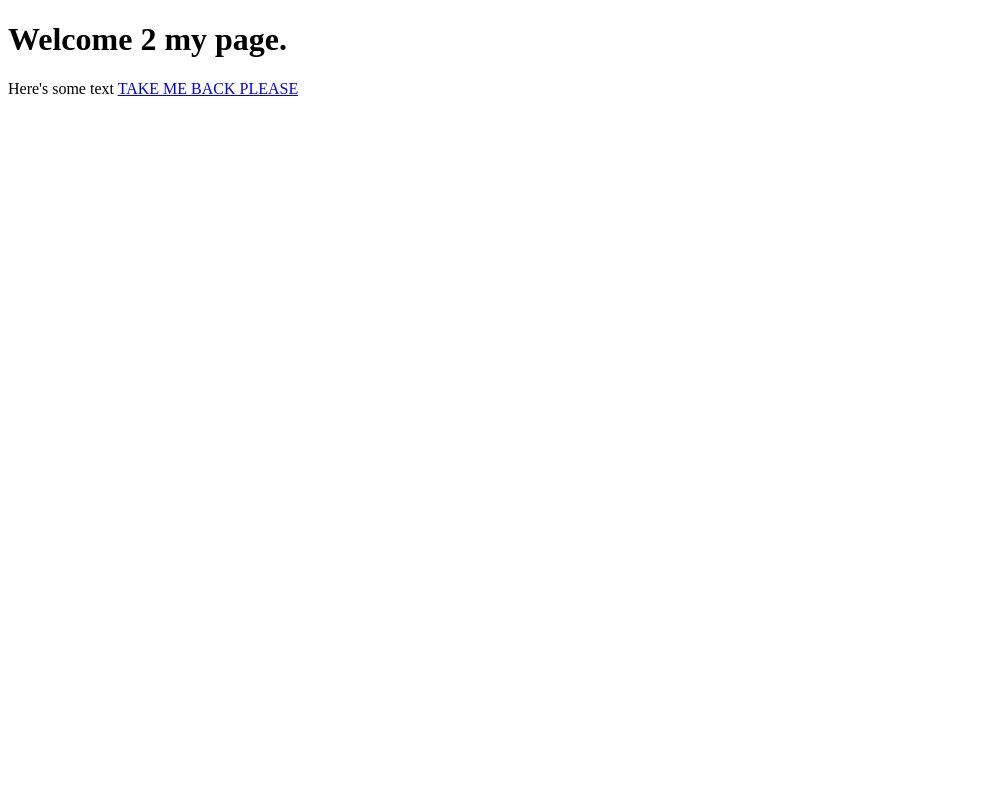
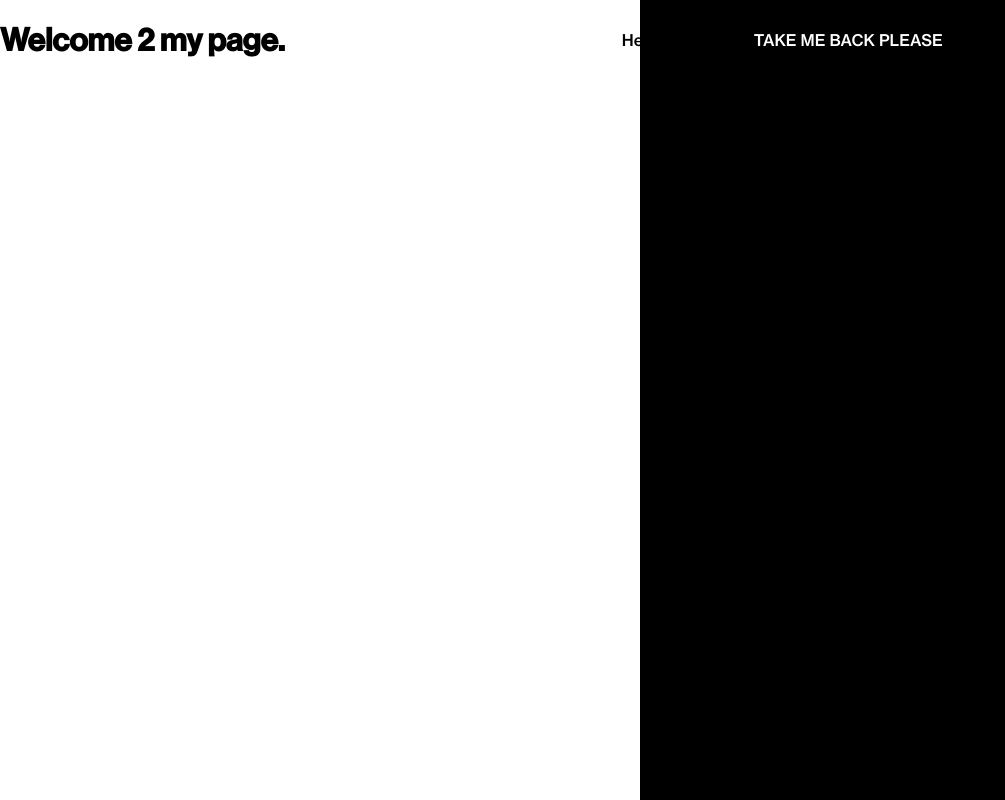
Before and after one commit to mestupid/mestupid.github.io, a plain HTML site: page aaron/index.html in a window 1280 px wide. Shown: the whole page, without its empty margins (0-1005 px from the left). Drawn offline with Linux system fonts and the light colour scheme.

Commit message:
Update index.html
add css link

```diff
--- a/aaron/index.html
+++ b/aaron/index.html
@@ -1,14 +1,17 @@
 <!DOCTYPE html>
 <html>
 <head>
-<!-- <link href="../style.css" rel="stylesheet"> -->
+  <link href="../style.css" rel="stylesheet">
 </head>
 <body>
 
-<h1>Welcome 2 my page.</h1>
-<p>
-Here's some text <a href="..">TAKE ME BACK PLEASE</a>
-</p>
+  <h1>Welcome 2 my page.</h1>
+  <p>
+    Here's some text
+      <a href="..">
+        TAKE ME BACK PLEASE
+      </a>
+  </p>
 
 </body>
 </html>
```
